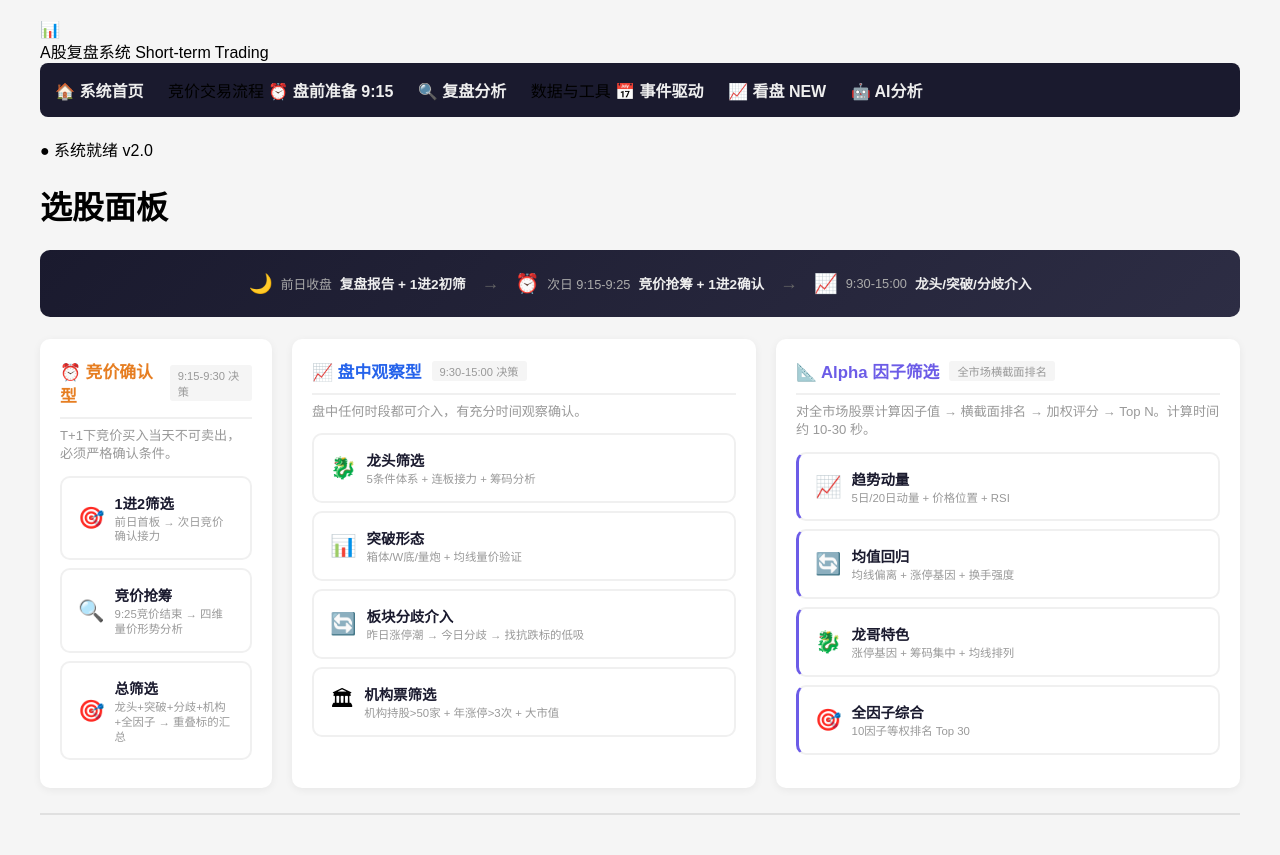
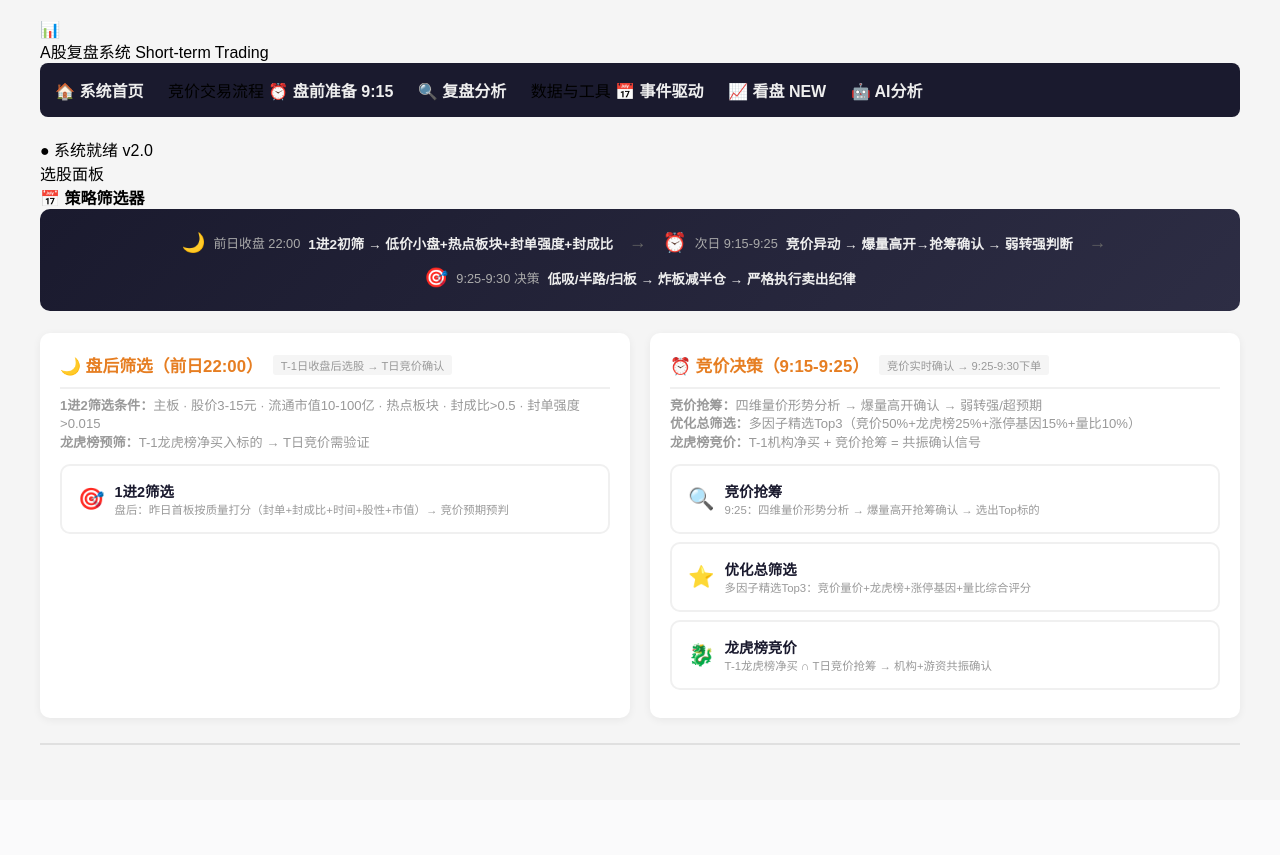
Before and after one commit to renwenxin/A, a Flask app: page /screening in a window 1280 px wide. After the commit the page ends 745 px from the top, so only its background shows below. Run offline with Flask 3, Linux system fonts and the light colour scheme.

Commit message:
feat: integrate drawing tools + strategy events + intraday chart into UI

```diff
--- a/ashare_review/web/templates/screening.html
+++ b/ashare_review/web/templates/screening.html
@@ -1,100 +1,73 @@
 {% extends "base.html" %}
 {% block content %}
-<h1>选股面板</h1>
+<div class="page-header">
+    <div class="page-breadcrumb">
+        <span>选股面板</span>
+    </div>
+    <div class="page-date">📅 <strong>策略筛选器</strong></div>
+</div>
+<div class="content-area">
 
-<!-- ====== 使用流程指引（始终可见） ====== -->
+<!-- ====== 使用流程指引 ====== -->
 <div class="guide-banner">
     <div class="guide-steps">
         <div class="guide-step">
             <span class="step-icon">🌙</span>
-            <span class="step-label">前日收盘</span>
-            <span class="step-desc">复盘报告 + 1进2初筛</span>
+            <span class="step-label">前日收盘 22:00</span>
+            <span class="step-desc">1进2初筛 → 低价小盘+热点板块+封单强度+封成比</span>
         </div>
         <span class="step-arrow">→</span>
         <div class="guide-step">
             <span class="step-icon">⏰</span>
             <span class="step-label">次日 9:15-9:25</span>
-            <span class="step-desc">竞价抢筹 + 1进2确认</span>
+            <span class="step-desc">竞价异动 → 爆量高开→抢筹确认 → 弱转强判断</span>
         </div>
         <span class="step-arrow">→</span>
         <div class="guide-step">
-            <span class="step-icon">📈</span>
-            <span class="step-label">9:30-15:00</span>
-            <span class="step-desc">龙头/突破/分歧介入</span>
+            <span class="step-icon">🎯</span>
+            <span class="step-label">9:25-9:30 决策</span>
+            <span class="step-desc">低吸/半路/扫板 → 炸板减半仓 → 严格执行卖出纪律</span>
         </div>
     </div>
 </div>
 
-<!-- ====== 筛选器面板 ====== -->
-<div class="screener-panel">
-    <!-- 左：竞价确认型 -->
-    <div class="screener-column">
+<!-- ====== 筛选器面板：竞价确认型四种策略 ====== -->
+<div class="screener-panel" style="grid-template-columns:1fr 1fr">
+    <div class="screener-column" id="auction-pre">
         <div class="column-header column-auction">
-            <h3>⏰ 竞价确认型</h3>
-            <span class="column-badge">9:15-9:30 决策</span>
+            <h3>🌙 盘后筛选（前日22:00）</h3>
+            <span class="column-badge">T-1日收盘后选股 → T日竞价确认</span>
         </div>
-        <p class="column-desc">T+1下竞价买入当天不可卖出，必须严格确认条件。</p>
+        <p class="column-desc">
+            <strong>1进2筛选条件：</strong>主板 · 股价3-15元 · 流通市值10-100亿 · 热点板块 · 封成比>0.5 · 封单强度>0.015<br>
+            <strong>龙虎榜预筛：</strong>T-1龙虎榜净买入标的 → T日竞价需验证
+        </p>
         <button onclick="screen('one_two')" class="btn-screener-card btn-auction">
             <span class="btn-icon">🎯</span>
-            <span class="btn-text"><span class="btn-label">1进2筛选</span><span class="btn-desc">前日首板 → 次日竞价确认接力</span></span>
+            <span class="btn-text"><span class="btn-label">1进2筛选</span><span class="btn-desc">盘后：昨日首板按质量打分（封单+封成比+时间+股性+市值）→ 竞价预期预判</span></span>
         </button>
+    </div>
+    <div class="screener-column" id="auction-live">
+        <div class="column-header column-auction">
+            <h3>⏰ 竞价决策（9:15-9:25）</h3>
+            <span class="column-badge">竞价实时确认 → 9:25-9:30下单</span>
+        </div>
+        <p class="column-desc">
+            <strong>竞价抢筹：</strong>四维量价形势分析 → 爆量高开确认 → 弱转强/超预期<br>
+            <strong>优化总筛选：</strong>多因子精选Top3（竞价50%+龙虎榜25%+涨停基因15%+量比10%）<br>
+            <strong>龙虎榜竞价：</strong>T-1机构净买 + 竞价抢筹 = 共振确认信号
+        </p>
         <button onclick="screen('auction')" class="btn-screener-card btn-auction">
             <span class="btn-icon">🔍</span>
-            <span class="btn-text"><span class="btn-label">竞价抢筹</span><span class="btn-desc">9:25竞价结束 → 四维量价形势分析</span></span>
+            <span class="btn-text"><span class="btn-label">竞价抢筹</span><span class="btn-desc">9:25：四维量价形势分析 → 爆量高开抢筹确认 → 选出Top标的</span></span>
         </button>
-        <button onclick="screen('summary')" class="btn-screener-card btn-auction">
-            <span class="btn-icon">🎯</span>
-            <span class="btn-text"><span class="btn-label">总筛选</span><span class="btn-desc">龙头+突破+分歧+机构+全因子 → 重叠标的汇总</span></span>
+        <button onclick="screen('optimized')" class="btn-screener-card btn-optimized">
+            <span class="btn-icon">⭐</span>
+            <span class="btn-text"><span class="btn-label">优化总筛选</span><span class="btn-desc">多因子精选Top3：竞价量价+龙虎榜+涨停基因+量比综合评分</span></span>
         </button>
-    </div>
-
-    <!-- 中：盘中观察型 -->
-    <div class="screener-column">
-        <div class="column-header column-intraday">
-            <h3>📈 盘中观察型</h3>
-            <span class="column-badge">9:30-15:00 决策</span>
-        </div>
-        <p class="column-desc">盘中任何时段都可介入，有充分时间观察确认。</p>
-        <button onclick="screen('leader')" class="btn-screener-card btn-intraday">
+        <button onclick="screen('lhb_auction')" class="btn-screener-card btn-lhb">
             <span class="btn-icon">🐉</span>
-            <span class="btn-text"><span class="btn-label">龙头筛选</span><span class="btn-desc">5条件体系 + 连板接力 + 筹码分析</span></span>
-        </button>
-        <button onclick="screen('breakout')" class="btn-screener-card btn-intraday">
-            <span class="btn-icon">📊</span>
-            <span class="btn-text"><span class="btn-label">突破形态</span><span class="btn-desc">箱体/W底/量炮 + 均线量价验证</span></span>
-        </button>
-        <button onclick="screen('sector_divergence')" class="btn-screener-card btn-intraday">
-            <span class="btn-icon">🔄</span>
-            <span class="btn-text"><span class="btn-label">板块分歧介入</span><span class="btn-desc">昨日涨停潮 → 今日分歧 → 找抗跌标的低吸</span></span>
-        </button>
-        <button onclick="screen('institution')" class="btn-screener-card btn-intraday">
-            <span class="btn-icon">🏛</span>
-            <span class="btn-text"><span class="btn-label">机构票筛选</span><span class="btn-desc">机构持股>50家 + 年涨停>3次 + 大市值</span></span>
-        </button>
-    </div>
-
-    <!-- 右：因子筛选 -->
-    <div class="screener-column">
-        <div class="column-header column-factor">
-            <h3>📐 Alpha 因子筛选</h3>
-            <span class="column-badge">全市场横截面排名</span>
-        </div>
-        <p class="column-desc">对全市场股票计算因子值 → 横截面排名 → 加权评分 → Top N。计算时间约 10-30 秒。</p>
-        <button onclick="screen('factor_momentum')" class="btn-screener-card btn-factor">
-            <span class="btn-icon">📈</span>
-            <span class="btn-text"><span class="btn-label">趋势动量</span><span class="btn-desc">5日/20日动量 + 价格位置 + RSI</span></span>
-        </button>
-        <button onclick="screen('factor_reversal')" class="btn-screener-card btn-factor">
-            <span class="btn-icon">🔄</span>
-            <span class="btn-text"><span class="btn-label">均值回归</span><span class="btn-desc">均线偏离 + 涨停基因 + 换手强度</span></span>
-        </button>
-        <button onclick="screen('factor_quality')" class="btn-screener-card btn-factor">
-            <span class="btn-icon">🐉</span>
-            <span class="btn-text"><span class="btn-label">龙哥特色</span><span class="btn-desc">涨停基因 + 筹码集中 + 均线排列</span></span>
-        </button>
-        <button onclick="screen('factor_all')" class="btn-screener-card btn-factor">
-            <span class="btn-icon">🎯</span>
-            <span class="btn-text"><span class="btn-label">全因子综合</span><span class="btn-desc">10因子等权排名 Top 30</span></span>
+            <span class="btn-text"><span class="btn-label">龙虎榜竞价</span><span class="btn-desc">T-1龙虎榜净买 ∩ T日竞价抢筹 → 机构+游资共振确认</span></span>
         </button>
     </div>
 </div>
@@ -105,16 +78,22 @@
 <script>
 let _loading = false;
 
+function escapeHtml(str) {
+    const div = document.createElement('div');
+    div.textContent = str;
+    return div.innerHTML;
+}
+
 async function screen(strategy) {
     if (_loading) return;
     _loading = true;
     const el = document.getElementById('results');
     const buttons = document.querySelectorAll('.btn-screener-card');
     el.innerHTML = '<div class="loading-container"><span class="loading-spinner"></span><p>正在运行 ' + strategyName(strategy) + ' 筛选...</p></div>';
-    el.classList.add('loading');
     buttons.forEach(b => { b.disabled = true; });
     try {
         const resp = await fetch('/api/screen/' + strategy);
+        if (!resp.ok) throw new Error('服务器错误 ' + resp.status);
         const data = await resp.json();
         if (data.error) {
             el.innerHTML = '<div class="error-box"><span class="error-icon">!</span>' + data.error + '</div>';
@@ -125,7 +104,6 @@ async function screen(strategy) {
         el.innerHTML = '<div class="error-box"><span class="error-icon">!</span>请求失败: ' + e.message + '</div>';
     } finally {
         _loading = false;
-        el.classList.remove('loading');
         buttons.forEach(b => { b.disabled = false; });
     }
 }
@@ -135,9 +113,10 @@ function strategyName(key) {
         'one_two': '1进2筛选', 'auction': '竞价抢筹',
         'leader': '龙头筛选', 'breakout': '突破形态',
         'sector_divergence': '板块分歧介入', 'institution': '机构票筛选',
-        'summary': '总筛选(重叠标的)',
+        'optimized': '优化总筛选（多因子精选）',
+        'lhb_auction': '龙虎榜竞价',
         'factor_momentum': '趋势动量因子', 'factor_reversal': '均值回归因子',
-        'factor_quality': '龙哥特色因子', 'factor_all': '全因子综合',
+        'factor_quality': '龙哥五条件', 'factor_all': '全因子综合',
     };
     return map[key] || key;
 }
@@ -171,6 +150,7 @@ function buildPickCard(r, rank) {
     card += '<div class="pick-rank" style="background:' + (rankColors[rank - 1] || '#999') + '">#' + rank + '</div>';
     card += '<div class="pick-header">';
     card += '<a href="/stock/' + r.code + '" class="pick-code">' + r.code + '</a>';
+    card += '<a href="/chart?code=' + r.code + '" style="color:#2962ff;text-decoration:none;font-size:14px;" title="查看K线图" target="_blank">📈</a>';
     card += '<span class="pick-name">' + r.name + '</span>';
     if (sector) card += '<span class="pick-sector">' + sector + '</span>';
     card += '</div>';
@@ -194,10 +174,9 @@ function buildPickCard(r, rank) {
             card += '</div>';
         }
     } else {
-        card += '<div class="pick-score">' + '⭐ '.repeat(Math.min(5, Math.ceil(r.score / 20))) + ' ' + r.score + '分</div>';
+        card += '<div class="pick-score">' + '⭐ '.repeat(Math.min(5, Math.max(0, Math.ceil(r.score / 20)))) + ' ' + r.score + '分</div>';
     }
 
-    // 技术面速览
     card += '<div class="pick-section"><div class="section-label">📊 技术面</div><div class="tech-grid">';
     if (tech.ma_status && tech.ma_status.length) {
         let maHTML = '<div class="tech-item"><span class="tech-key">均线</span>';
@@ -213,7 +192,6 @@ function buildPickCard(r, rank) {
     card += '<div class="tech-item"><span class="tech-key">关键位</span><span class="spr">支撑 <b>' + (tech.support || '-') + '</b></span><span class="spr">压力 <b>' + (tech.resistance || '-') + '</b></span></div>';
     card += '</div></div>';
 
-    // 操作建议
     card += '<div class="pick-section"><div class="section-label">🎯 操作建议</div><div class="sug-grid">';
     card += '<div class="sug-item"><span class="sug-key">入场</span><span class="sug-val">' + (sug.entry_zone || '-') + '</span></div>';
     card += '<div class="sug-item"><span class="sug-key">止损</span><span class="sug-val stop">' + (sug.stop_loss || '-') + '</span></div>';
@@ -225,13 +203,11 @@ function buildPickCard(r, rank) {
     if (sug.strategy_tip) { card += '<div class="strategy-tip">💡 ' + sug.strategy_tip + '</div>'; }
     card += '</div>';
 
-    // 理由
     if (r.reasons && r.reasons.length) {
         card += '<div class="pick-reasons">';
         r.reasons.slice(0, 4).forEach(rs => { card += '<span class="reason-tag">' + rs + '</span>'; });
         card += '</div>';
     }
-    // AI分析按钮
     card += '<button class="btn-ai-analyze" onclick="event.stopPropagation();analyzeWithAI(\'' + r.code + '\', \'' + (r.strategies ? r.strategies[0] : 'leader') + '\')">🤖 AI分析</button>';
     card += '</div>';
     return card;
@@ -239,7 +215,7 @@ function buildPickCard(r, rank) {
 
 function buildTable(data) {
     if (!data || !data.length) return '<p>无匹配结果</p>';
-    let html = '<table><tr><th>#</th><th>代码</th><th>名称</th><th>得分</th><th>板块</th>';
+    let html = '<div class="table-wrap"><table><tr><th>#</th><th>代码</th><th>名称</th><th>得分</th><th>板块</th>';
     const hasToday = data[0] && data[0].today_change !== undefined;
     if (hasToday) html += '<th>今日涨跌</th>';
     html += '<th>理由</th></tr>';
@@ -248,7 +224,7 @@ function buildTable(data) {
         const sector = detail.board_type || detail.sector || '-';
         const strategies = r.strategies ? r.strategies.join('+') : '';
         const sectorDisplay = strategies || sector;
-        html += '<tr><td>' + (i + 1) + '</td><td><a href="/stock/' + r.code + '">' + r.code + '</a></td><td>' + r.name + '</td><td>' + r.score + '</td><td class="sector-cell">' + sectorDisplay + '</td>';
+        html += '<tr><td>' + (i + 1) + '</td><td><a href="/stock/' + r.code + '">' + r.code + '</a> <a href="/chart?code=' + r.code + '" style="color:#2962ff;text-decoration:none;font-size:13px;" title="查看K线图" target="_blank">📈</a></td><td>' + r.name + '</td><td>' + r.score + '</td><td class="sector-cell">' + sectorDisplay + '</td>';
         if (hasToday) {
             const tc = r.today_change;
             const cls = tc > 0 ? 'up' : (tc < 0 ? 'down' : '');
@@ -256,25 +232,16 @@ function buildTable(data) {
         }
         html += '<td>' + (r.reasons || []).join('; ') + '</td></tr>';
     });
-    return html + '</table>';
+    return html + '</table></div>';
 }
 </script>
 
 <!-- ====== AI 分析弹窗 ====== -->
-<div id="ai-modal" class="ai-modal" style="display:none">
-    <div class="ai-modal-content">
-        <span class="ai-modal-close" onclick="closeAIModal()">&times;</span>
-        <h3 id="ai-modal-title">AI 分析中...</h3>
-        <div id="ai-modal-body"></div>
-    </div>
-</div>
-
 <script>
 let aiEventSource = null;
-
 function analyzeWithAI(code, strategy) {
     document.getElementById('ai-modal').style.display = 'block';
-    document.getElementById('ai-modal-title').textContent = '🤖 AI分析 ' + code;
+    document.getElementById('ai-modal-title').textContent = 'AI分析 ' + code;
     document.getElementById('ai-modal-body').innerHTML = '<p>正在调用7个AI分析师...</p>';
     if (aiEventSource) aiEventSource.close();
     fetch('/api/agent/analyze', {
@@ -287,18 +254,26 @@ function analyzeWithAI(code, strategy) {
         if (data.task_id) {
             aiEventSource = new EventSource('/api/chat/stream/' + data.task_id);
             aiEventSource.onmessage = function(e) {
-                const msg = JSON.parse(e.data);
-                if (msg.type === 'status') {
-                    document.getElementById('ai-modal-body').innerHTML += '<p>' + msg.data.msg + '</p>';
-                } else if (msg.type === 'trading_plan') {
-                    showTradingPlanInModal(msg.data);
-                } else if (msg.type === 'done') {
-                    aiEventSource.close();
-                } else if (msg.type === 'error') {
-                    document.getElementById('ai-modal-body').innerHTML += '<p class="error">' + msg.data.message + '</p>';
-                }
+                try {
+                    const msg = JSON.parse(e.data);
+                    if (msg.type === 'status') {
+                        document.getElementById('ai-modal-body').innerHTML += '<p>' + escapeHtml(msg.data.msg || '') + '</p>';
+                    } else if (msg.type === 'trading_plan') {
+                        showTradingPlanInModal(msg.data);
+                    } else if (msg.type === 'done') { aiEventSource.close(); }
+                    else if (msg.type === 'error') {
+                        document.getElementById('ai-modal-body').innerHTML += '<p class="error">' + escapeHtml(msg.data.message || '') + '</p>';
+                    }
+                } catch (err) {}
+            };
+            aiEventSource.onerror = function() {
+                document.getElementById('ai-modal-body').innerHTML += '<p class="error">连接中断</p>';
+                aiEventSource.close();
             };
         }
+    })
+    .catch(e => {
+        document.getElementById('ai-modal-body').innerHTML = '<p class="error">请求失败: ' + escapeHtml(e.message) + '</p>';
     });
 }
 
@@ -313,10 +288,7 @@ function showTradingPlanInModal(data) {
         (data.agent_opinions || []).map(function(o) { return '<div class="opinion-chip"><strong>' + o.agent + '</strong>: ' + o.direction + ' (' + o.score + '分)</div>'; }).join('') +
         '</div>';
 }
+</script>
 
-function closeAIModal() {
-    document.getElementById('ai-modal').style.display = 'none';
-    if (aiEventSource) aiEventSource.close();
-}
-</script>
+</div>
 {% endblock %}
```
Also changed, not shown: ashare_review/web/static/chart/app.js (+37 -0 lines), ashare_review/web/static/chart/style.css (+23 -0 lines), ashare_review/web/templates/chart.html (+17 -1 lines).
